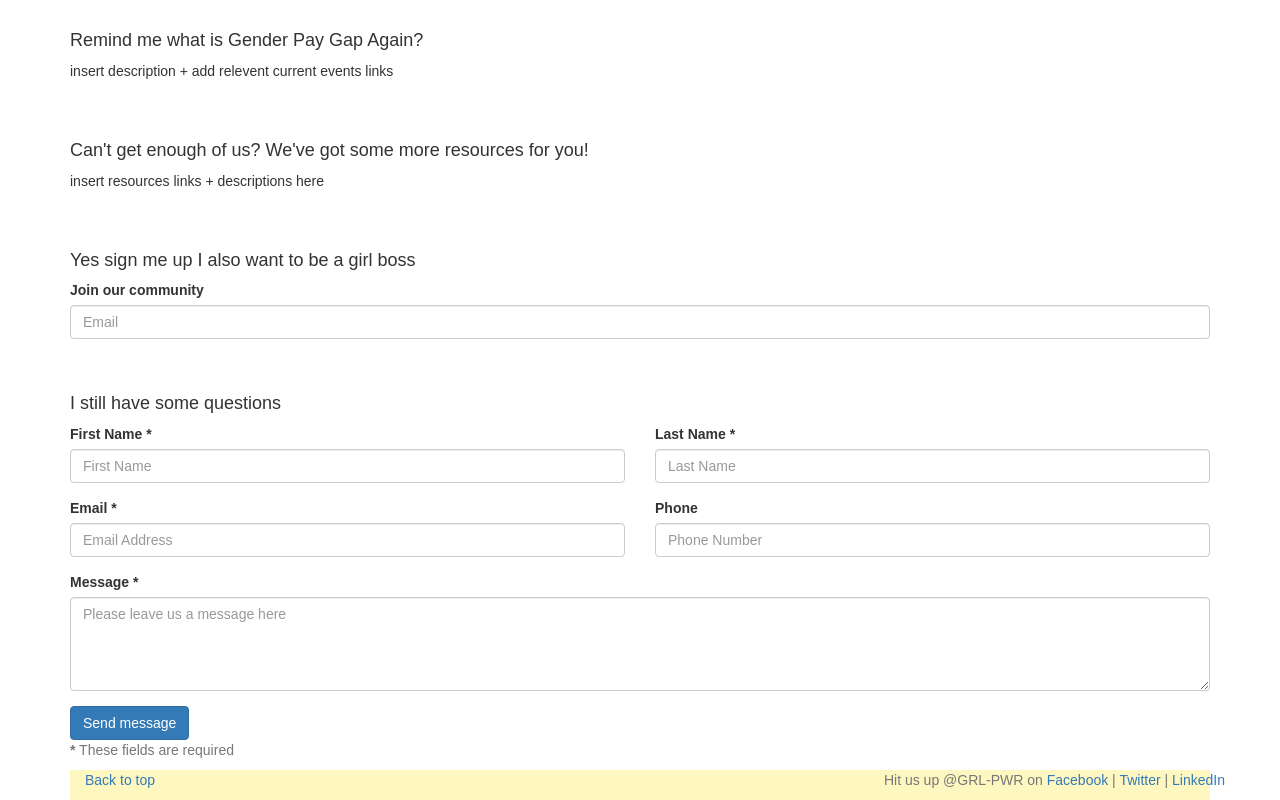
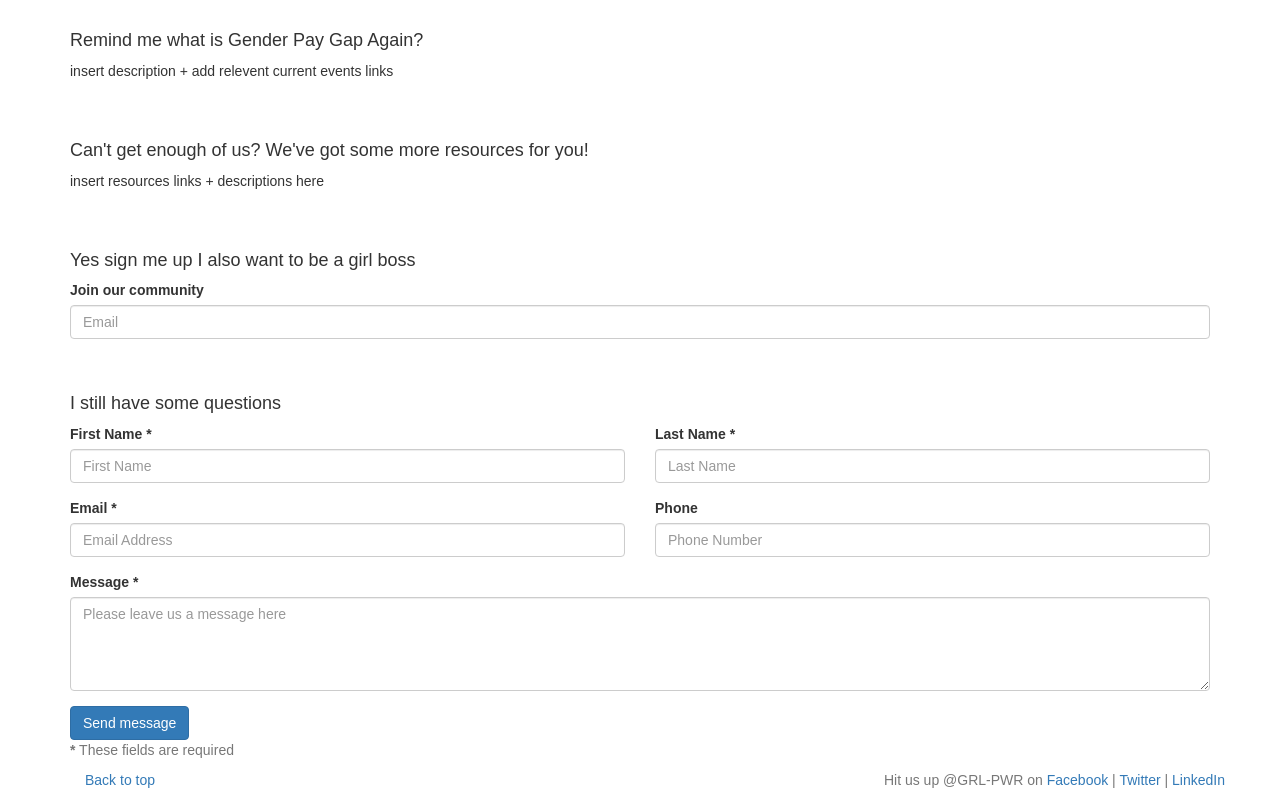
Before and after one commit to aliciajoo/code-first-girls-london-Apr2018, a plain HTML site: page index.html in a window 1280 px wide. Shown: the part 542-1342 px from the top of the page. Drawn offline with Linux system fonts and the light colour scheme.

Commit message:
removed yellow background to footer
did not look right

```diff
--- a/css/main.css
+++ b/css/main.css
@@ -11,7 +11,7 @@ body {
 }
 
 footer {
-  background-color: #FFF7C0;
+
 }
 
 img {
```
